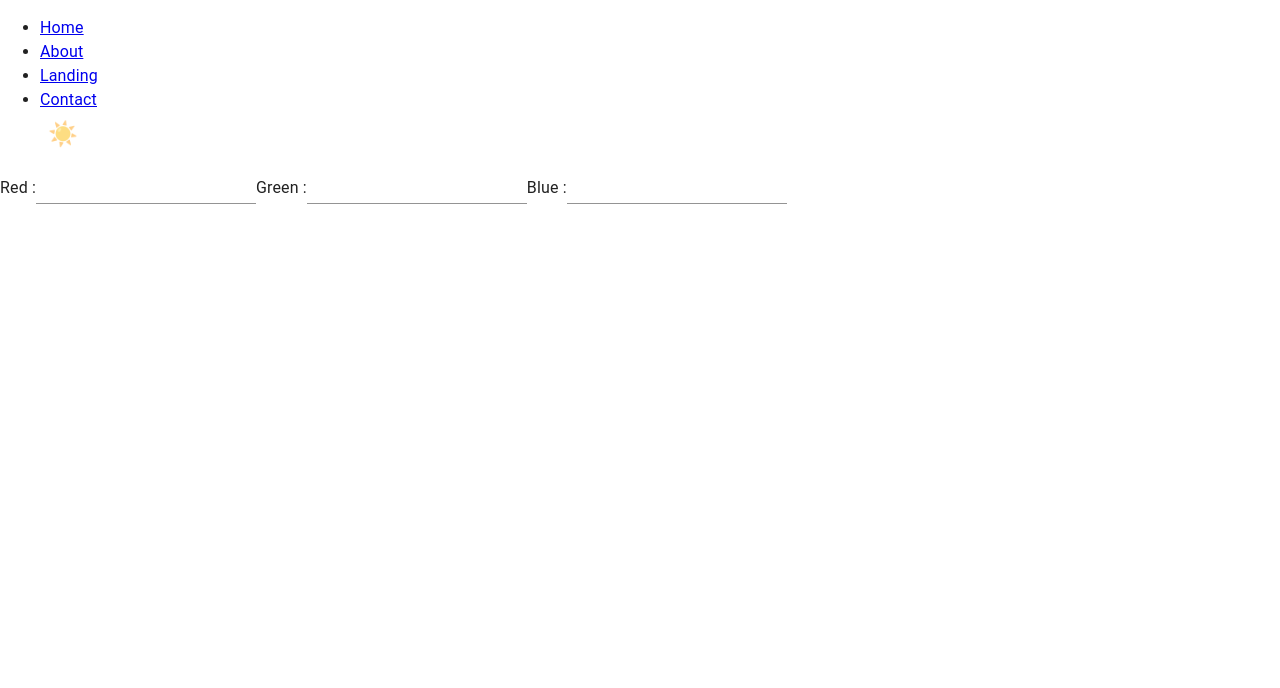
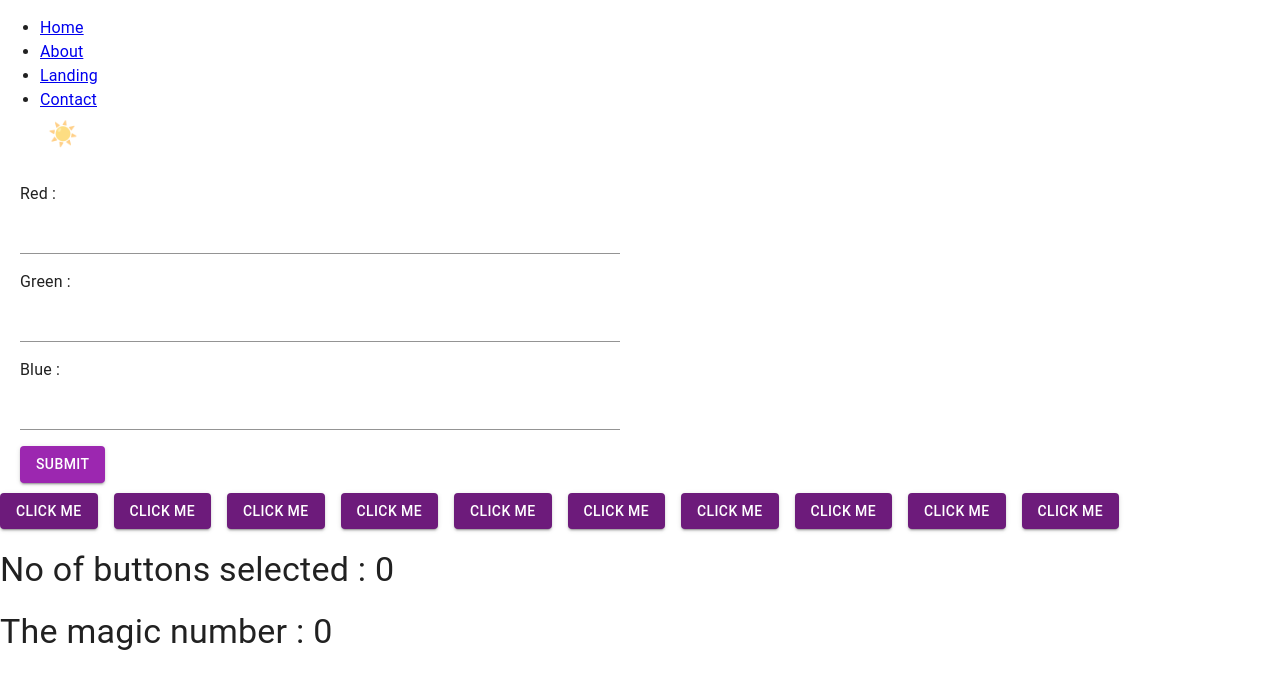
Before and after one commit to TheDarkLady/ThemeChangeMUI, a React (Vite) app: page / in a window 1280 px wide. Shown: the top 688 px of the page. Built offline with nearby package versions, Linux system fonts and the light colour scheme.

Commit message:
Basic is done

```diff
--- a/src/pages/Home.jsx
+++ b/src/pages/Home.jsx
@@ -1,27 +1,141 @@
-import { Input } from '@mui/material'
-import { blue } from '@mui/material/colors'
-import React, { useState } from 'react'
+import { Box, Button, Input, Typography } from "@mui/material";
+import React, { useState } from "react";
 
 function Home() {
   const [colors, setColors] = useState({
     red: "",
     green: "",
-    blue:''
-  })
+    blue: "",
+  });
+
+  const handleChange = (e) => {
+    const { name, value } = e.target;
+    setColors((prevColors) => ({
+      ...prevColors,
+      [name]: Number(value),
+    }));
+  };
+
+  const [newColors, setNewColors] = useState({
+    red: 0,
+    green: 0,
+    blue: 0,
+  });
+
+  const handleSubmit = (e) => {
+    e.preventDefault();
+    const updatedColors = {
+      red: 0,
+      green: 0,
+      blue: 0,
+    };
+    if (colors.red > 0 || colors.green > 0) {
+      updatedColors.red = colors.red;
+      updatedColors.green = colors.green;
+      updatedColors.blue = 0;
+    } else {
+      updatedColors.red = 0;
+      updatedColors.green = 0;
+      updatedColors.blue = colors.blue;
+    }
+    setNewColors(updatedColors);
+  };
+
+  const [click, setClick] = useState(Array(10).fill(false));
+  const [buttonColors, setButtonColors] = useState(Array(10).fill("secondary"));
+
+  // Updated getRandomColors function with custom hex color codes
+  const getRandomColors = () => {
+    const colorOptions = ["#eb0b0b", "#071ab6", "#32c10f"]; // Custom hex color codes
+    return colorOptions[Math.floor(Math.random() * colorOptions.length)];
+  };
+
+  const [selectedBtnCount, setSelectedBtnCount] = useState(0);
+
+  const handleClick = (index) => {
+    setClick((prevStates) => {
+      const newStates = [...prevStates];
+      newStates[index] = !newStates[index];
+      return newStates;
+    });
+
+    setButtonColors((prevColors) => {
+      const newColors = [...prevColors];
+      newColors[index] = getRandomColors();
+      return newColors;
+    });
+
+    setSelectedBtnCount((prevCount) =>
+      click[index] ? prevCount - 1 : prevCount + 1
+    );
+  };
+
   return (
     <div>
-      <label>Red :</label>
-      <Input type='number' name='red' value={colors.red} onChange={(e)=> {
-        console.log(e.target.value)
+      <form onSubmit={handleSubmit}>
+        <Box
+          sx={{
+            display: "flex",
+            flexDirection: "column",
+            gap: 2,
+            alignItem: "flex-start",
+            width: "50%",
+            padding: "10px 20px",
+          }}
+        >
+          <label>Red :</label>
+          <Input
+            type="number"
+            name="red"
+            value={colors.red}
+            onChange={handleChange}
+          />
+          <label>Green :</label>
+          <Input
+            type="number"
+            name="green"
+            value={colors.green}
+            onChange={handleChange}
+          />
+          <label>Blue :</label>
+          <Input
+            type="number"
+            name="blue"
+            value={colors.blue}
+            onChange={handleChange}
+          />
+          <Button type="submit" variant="contained" color="secondary" sx={{ width: "fit-content" }}>
+            Submit
+          </Button>
+        </Box>
+      </form>
 
-      }
-      }/>
-      <label>Green :</label>
-      <Input type='number'/>
-      <label>Blue :</label>
-      <Input type='number'/>
+      <Box sx={{ display: "flex", flexDirection: "row", gap: 2, flexWrap: "wrap" }}>
+        {click.map((clicked, i) => (
+          <Button
+            key={i}
+            onClick={() => handleClick(i)}
+            variant="contained"
+            style={{ backgroundColor: clicked ? buttonColors[i] : "#6d1b7b" }}
+          >
+            {clicked ? "selected" : "Click Me"}
+          </Button>
+        ))}
+      </Box>
+
+      <Box sx={{ marginTop: "20px" }}>
+        <Typography variant="h4" component="h4">
+          No of buttons selected : {selectedBtnCount}
+        </Typography>
+      </Box>
+
+      <Box sx={{ marginTop: "20px" }}>
+        <Typography variant="h4" component="h4">
+          The magic number : {selectedBtnCount - newColors.blue}
+        </Typography>
+      </Box>
     </div>
-  )
+  );
 }
 
-export default Home
+export default Home;
```
